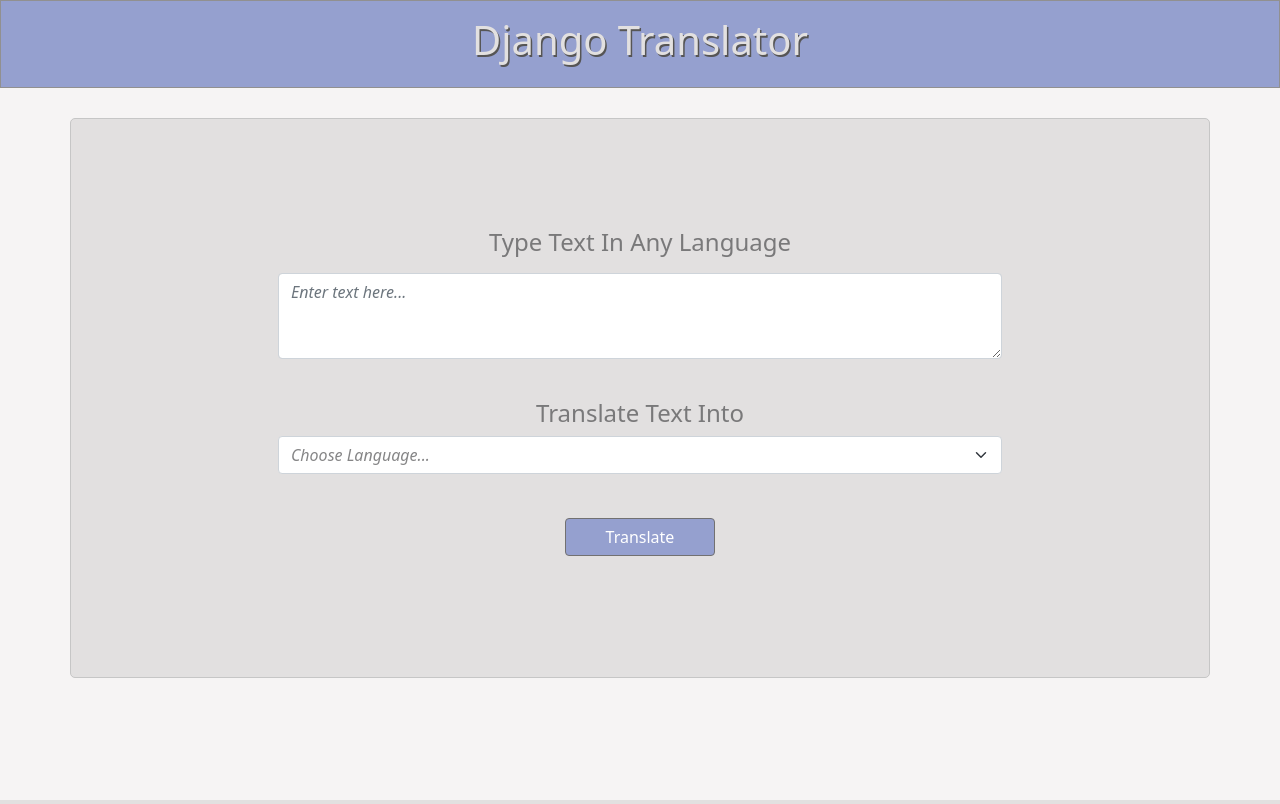
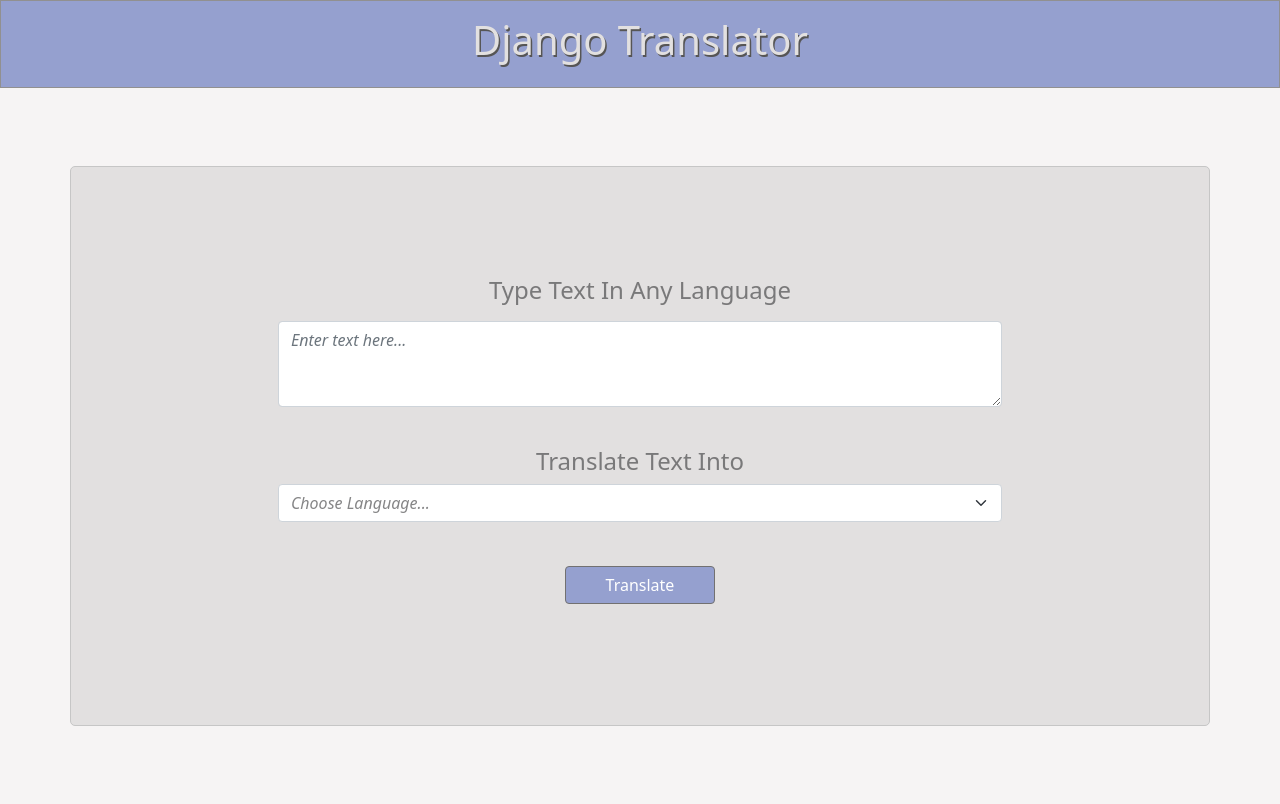
Before and after one commit to byron42/django-translator, a Django app: page / in a window 1280 px wide. Run offline with Django 4.2, Linux system fonts and the light colour scheme.

Commit message:
made body height same as .body height

```diff
--- a/translator_app/static/Translator/site.css
+++ b/translator_app/static/Translator/site.css
@@ -68,6 +68,7 @@
     width: 100%; */
     background-color: rgb(246, 244, 244);
     /* overscroll-behavior: inherit !important; */
+    max-height: 89.5vh !important;
 
 }
 
@@ -82,7 +83,7 @@
     height:100%;
     /* background-color: rgb(246, 244, 244); */
     align-items: center;
-	/* min-height: 89.5vh; */
+	min-height: 89.5vh;
     max-height: 89.5vh !important;
 
 
```
